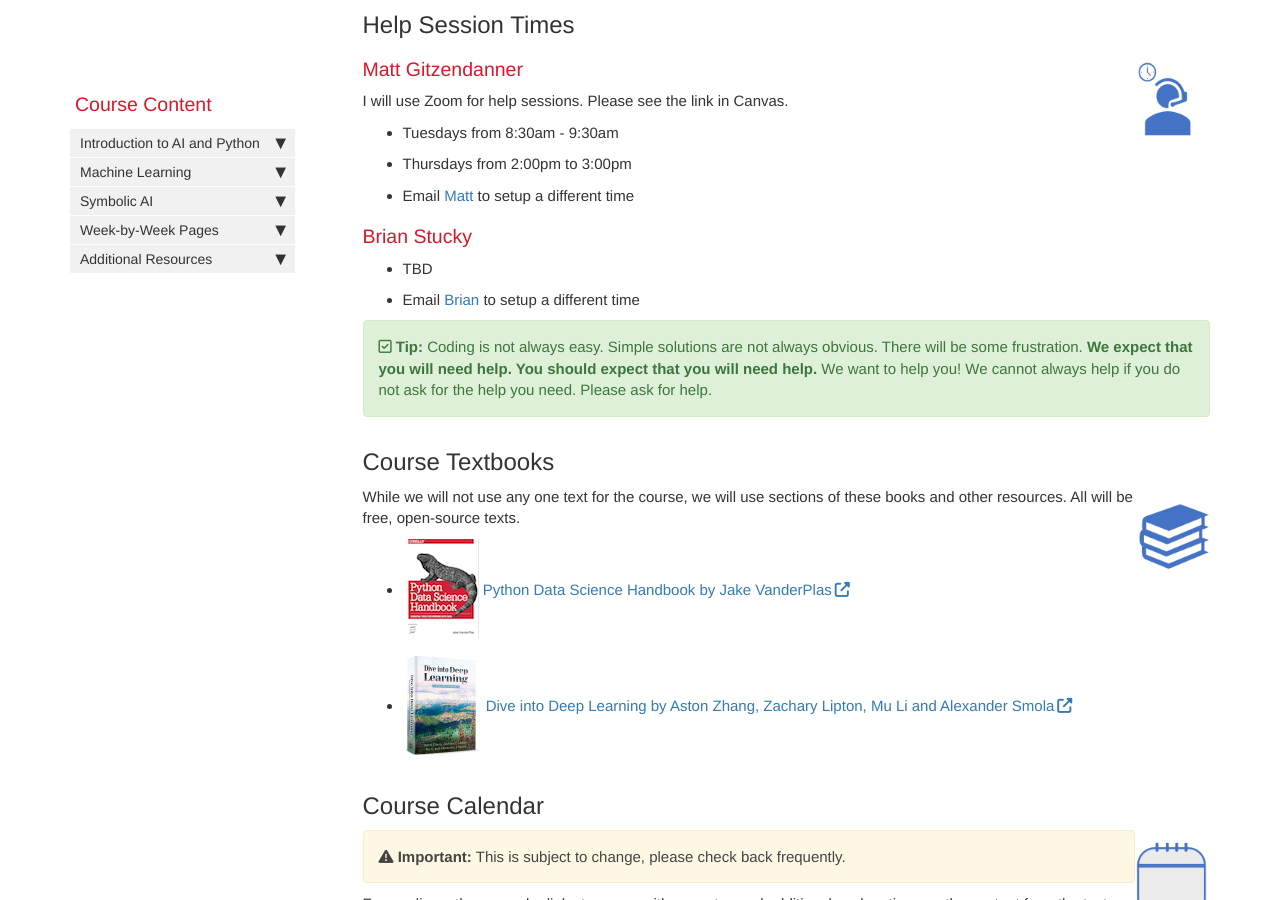
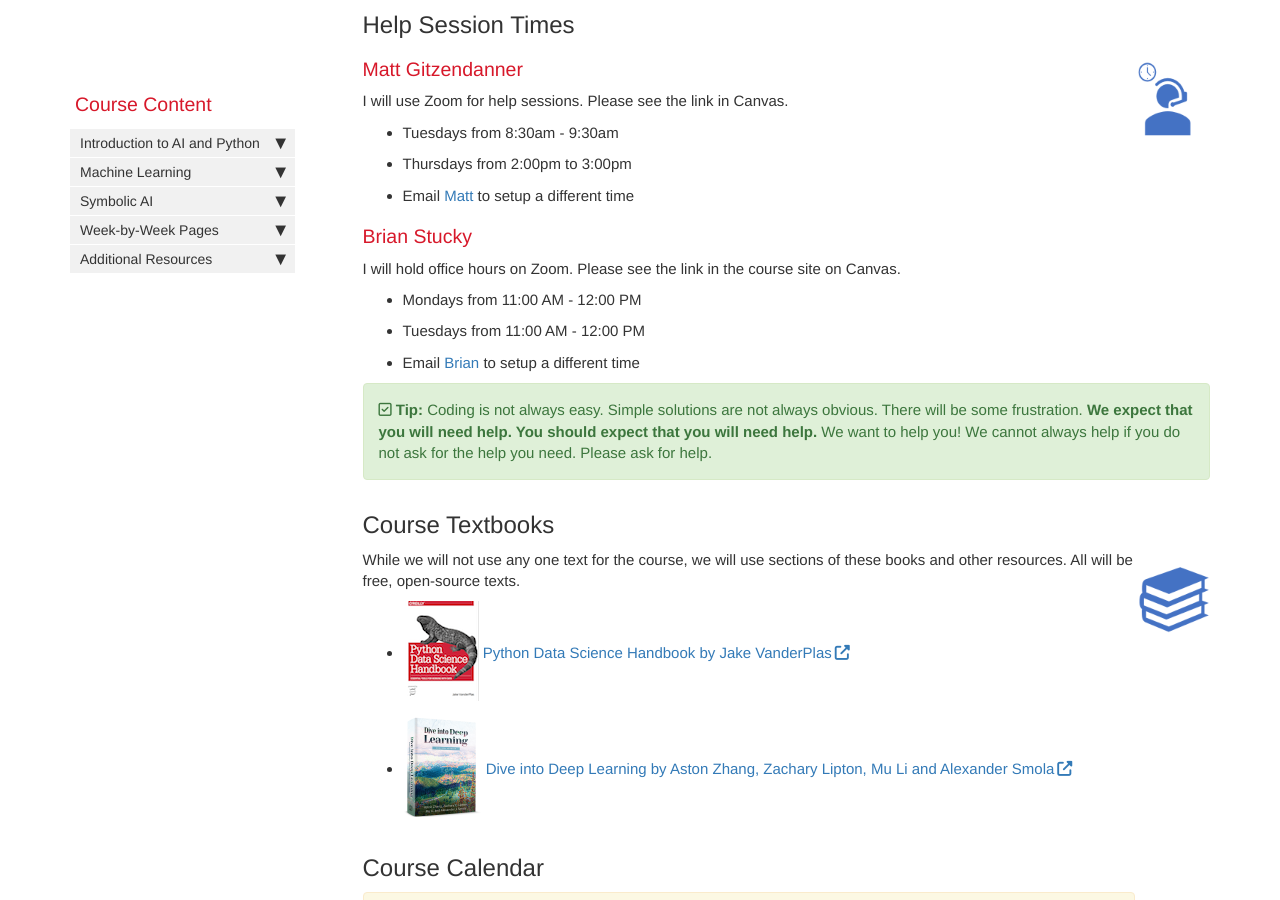
Before and after one commit to AIBiology/aibiology.github.io, a Jekyll site: the page built from index.md, in a window 1280 px wide and 900 px high, scrolled down 1951 px. Built offline with Jekyll 4.4.1, drawn with Linux system fonts in a browser that asks for light colours; nearby versions of some CDN libraries; comment, search, counter and statistics services are not loaded.

Commit message:
Updated office hours.

```diff
--- a/_includes/custom/office_hours.html
+++ b/_includes/custom/office_hours.html
@@ -10,8 +10,10 @@
     <li>Email <a href="mailto:magitz@ufl.edu?subject=AI%20in%20Biology%20help%20request">Matt</a> to setup a different time</li>
   </ul>
   <H3>Brian Stucky</H3>
+  I will hold office hours on Zoom. Please see the link in the course site on Canvas.
   <ul>
-    <li>TBD</li>
-    <li>Email <a href="mailto:stuckyb@ufl.edu?subject=AI%20in%20Biology%20help%20request">Brian</a> to setup a different time</li>
+    <li>Mondays from 11:00 AM - 12:00 PM</li>
+    <li>Tuesdays from 11:00 AM - 12:00 PM</li>
+    <li>Email <a href="mailto:stuckyb@flmnh.ufl.edu?subject=AI%20in%20Biology%20help%20request">Brian</a> to setup a different time</li>
   </ul>
 </div>
```
